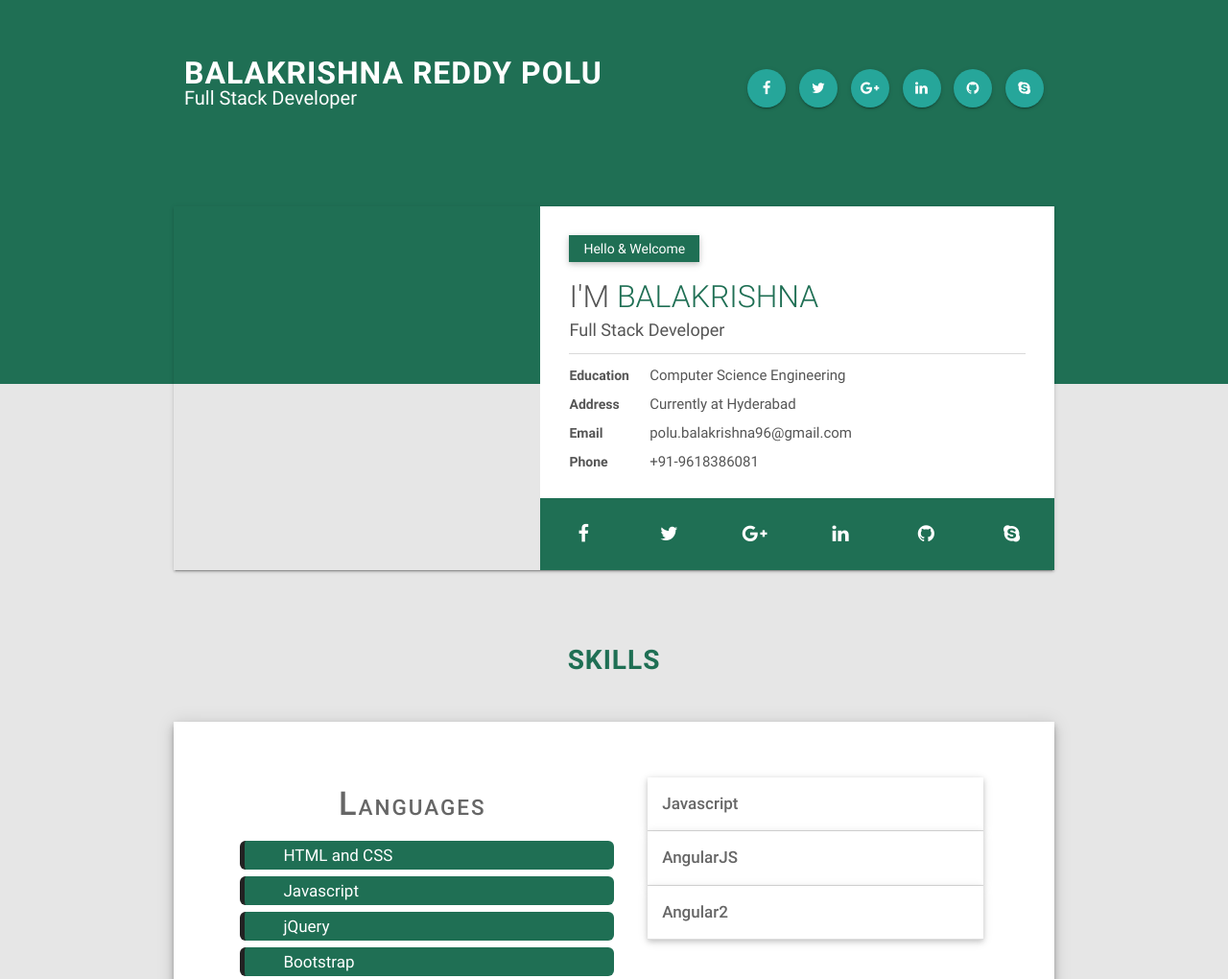
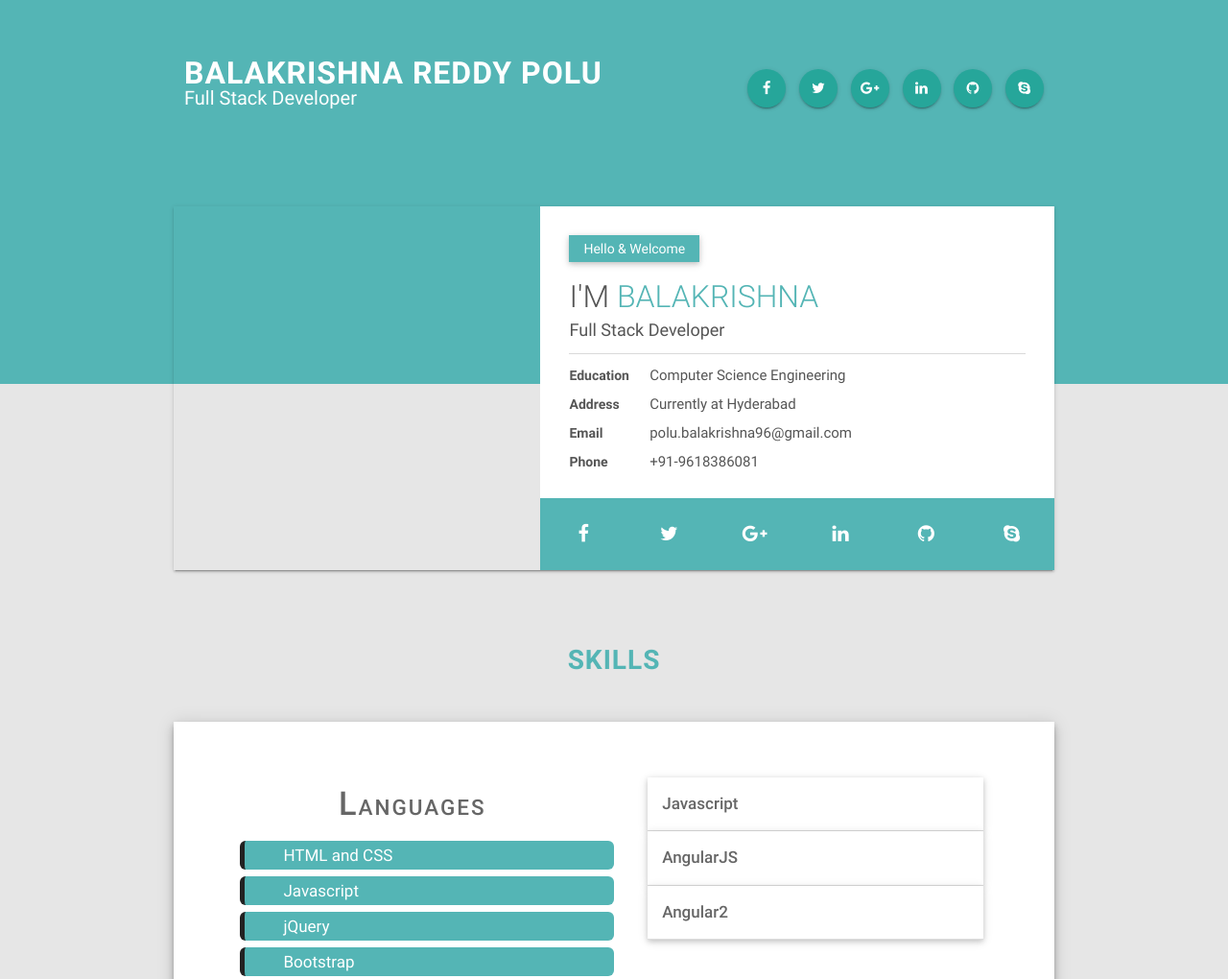
Before and after one commit to BalakrishnaReddyPolu/BalakrishnaReddyPolu.github.io, a plain HTML site: page index.html in a window 1280 px wide. Shown: the top 1020 px of the page at 96% size. Drawn offline with nearby package versions, Linux system fonts and the light colour scheme.

Commit message:
Update theme.css

```diff
--- a/theme.css
+++ b/theme.css
@@ -23,7 +23,7 @@ p {
     padding: 0 50px;
 }
 #main_nav .brand-logo  {
-  color: #1f6f54 !important;
+  color: #54b5b5 !important;
 }
 #main_nav ul a {
   color: #666666 !important;
@@ -52,7 +52,7 @@ header ul li a {
 .site-header {
   height: 400px;
   padding-top: 60px;
-  background-color: #1f6f54;
+  background-color: #54b5b5;
 }
 .site-header-title {
   color: #ffffff;
@@ -77,9 +77,8 @@ header ul li a {
   color: #ffffff;
   text-align: center;
 }
-
 .arrow-box {
-  background-color: #1f6f54;
+  background-color: #54b5b5;
   display: inline-block;
   padding: 7px 15px;
   color: #ffffff;
@@ -100,7 +99,7 @@ header ul li a {
   text-transform: uppercase;
 }
 .overview-name span {
-  color: #1f6f54;
+  color: #54b5b5;
 }
 .overview-title {
   font-size: 18px;
@@ -124,7 +123,7 @@ header ul li a {
   padding: 30px !important;
 }
 .about-social {
-  background-color: #1f6f54;
+  background-color: #54b5b5;
   width: 100%;
   height: 75px;
   line-height: 75px;
@@ -143,7 +142,7 @@ header ul li a {
   padding: 0 !important;
 }
 .skill-title {
-  color: #1f6f54;
+  color: #54b5b5;
   font-size: 28px;
   font-weight: 700;
   letter-spacing: 1px;
@@ -270,7 +269,7 @@ header ul li a {
     width: 390px;
     margin-left: -40px;
     height: 30px;
-    background-color: #1f6f54;
+    background-color: #54b5b5;
     border-left: 5px solid #222;
     padding-left: 40px;
     padding-top: 7px;
@@ -306,7 +305,7 @@ header ul li a {
   letter-spacing: 1px;
   text-align: center;
   margin: 80px 0 50px;
-  color: #1f6f54;
+  color: #54b5b5;
 }
 .project-content {
   padding: 0 !important;
```
